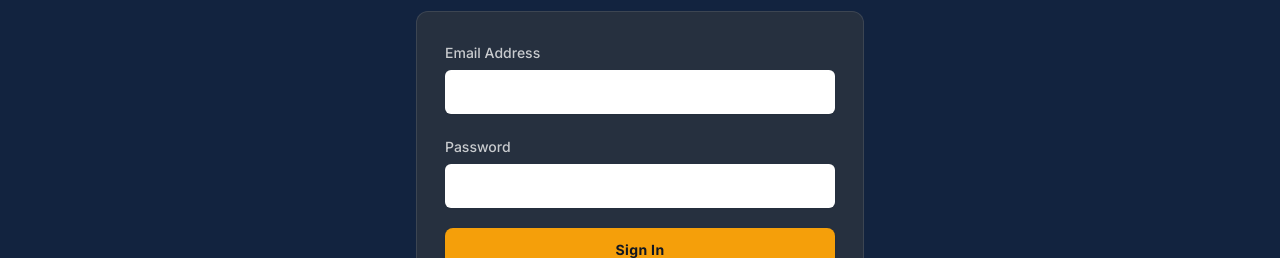
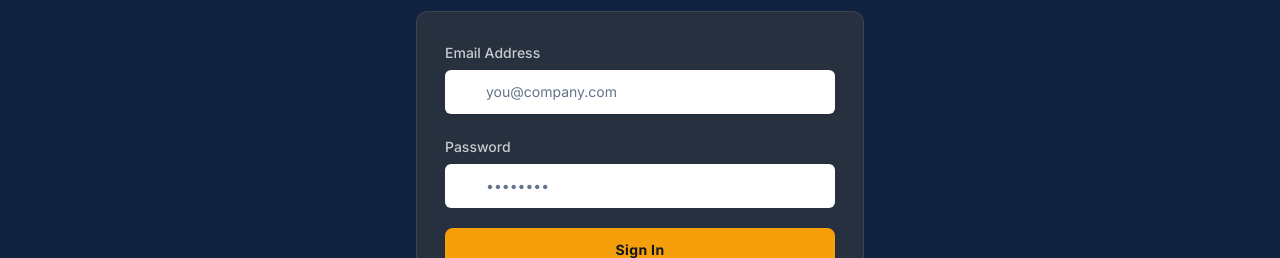
Before and after one commit to sentinelstechnologygroup-stack/mdx-fuel, a React (Vite) app: page /portal in a window 1280 px wide. Shown: the part 425-683 px from the top of the page. Built offline with nearby package versions, Linux system fonts and the light colour scheme; no server answers; a web font is replaced by a local one.

Commit message:
Fix portal input text contrast

```diff
--- a/src/pages/Portal.jsx
+++ b/src/pages/Portal.jsx
@@ -112,7 +112,7 @@ export default function Portal() {
                     onChange={(event) => setEmail(event.target.value)}
                     required
                     placeholder="you@company.com"
-                    className="pl-10 h-11 bg-white/8 border-white/15 text-white placeholder:text-white/25 focus-visible:ring-accent focus-visible:border-accent"
+                    className="pl-10 h-11 bg-white border-white/15 text-slate-900 placeholder:text-slate-500 focus-visible:ring-accent focus-visible:border-accent"
                   />
                 </div>
               </div>
@@ -131,7 +131,7 @@ export default function Portal() {
                     onChange={(event) => setPassword(event.target.value)}
                     required
                     placeholder="••••••••"
-                    className="pl-10 pr-10 h-11 bg-white/8 border-white/15 text-white placeholder:text-white/25 focus-visible:ring-accent focus-visible:border-accent"
+                    className="pl-10 pr-10 h-11 bg-white border-white/15 text-slate-900 placeholder:text-slate-500 focus-visible:ring-accent focus-visible:border-accent"
                   />
                   <button
                     type="button"
```
